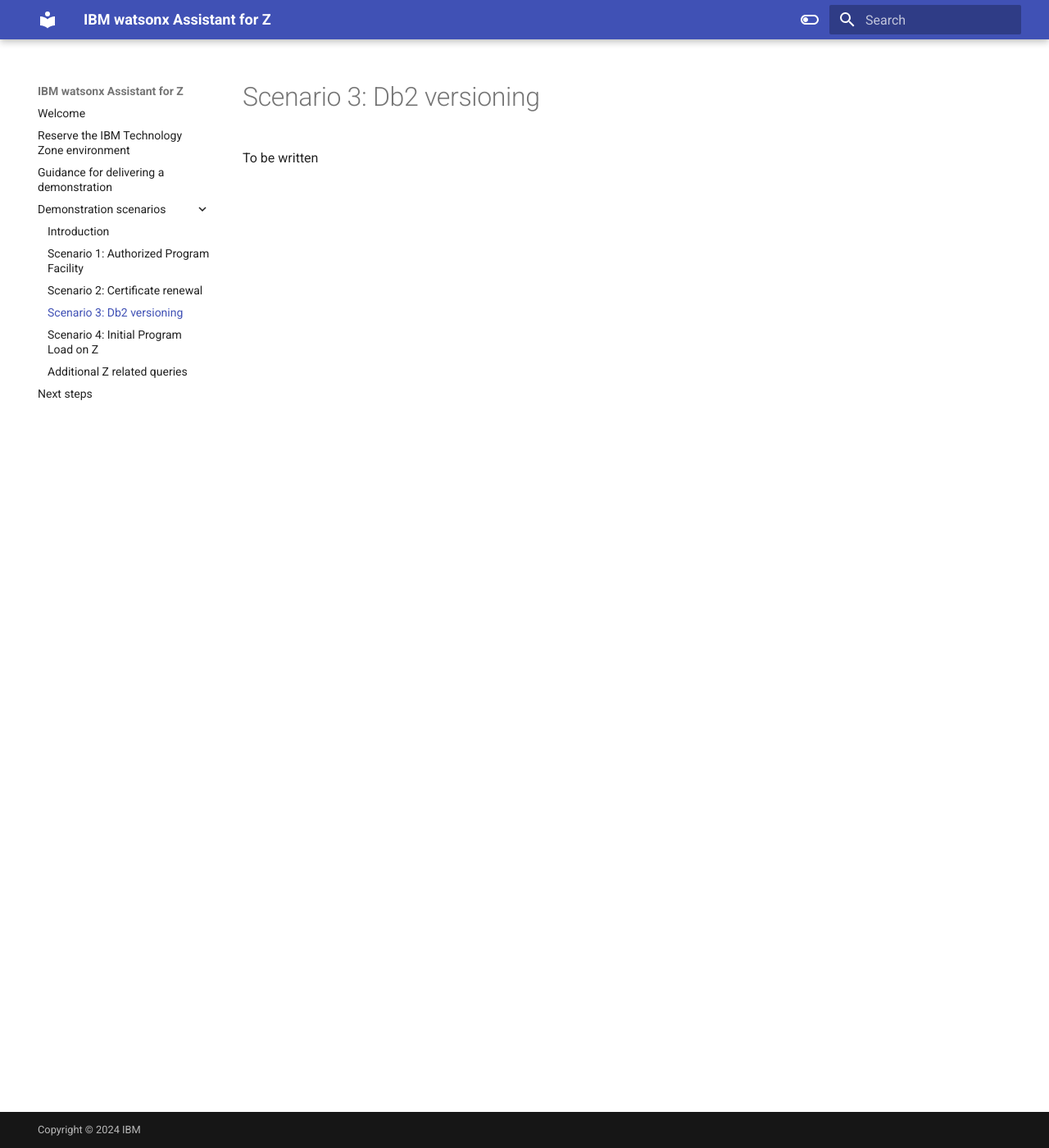
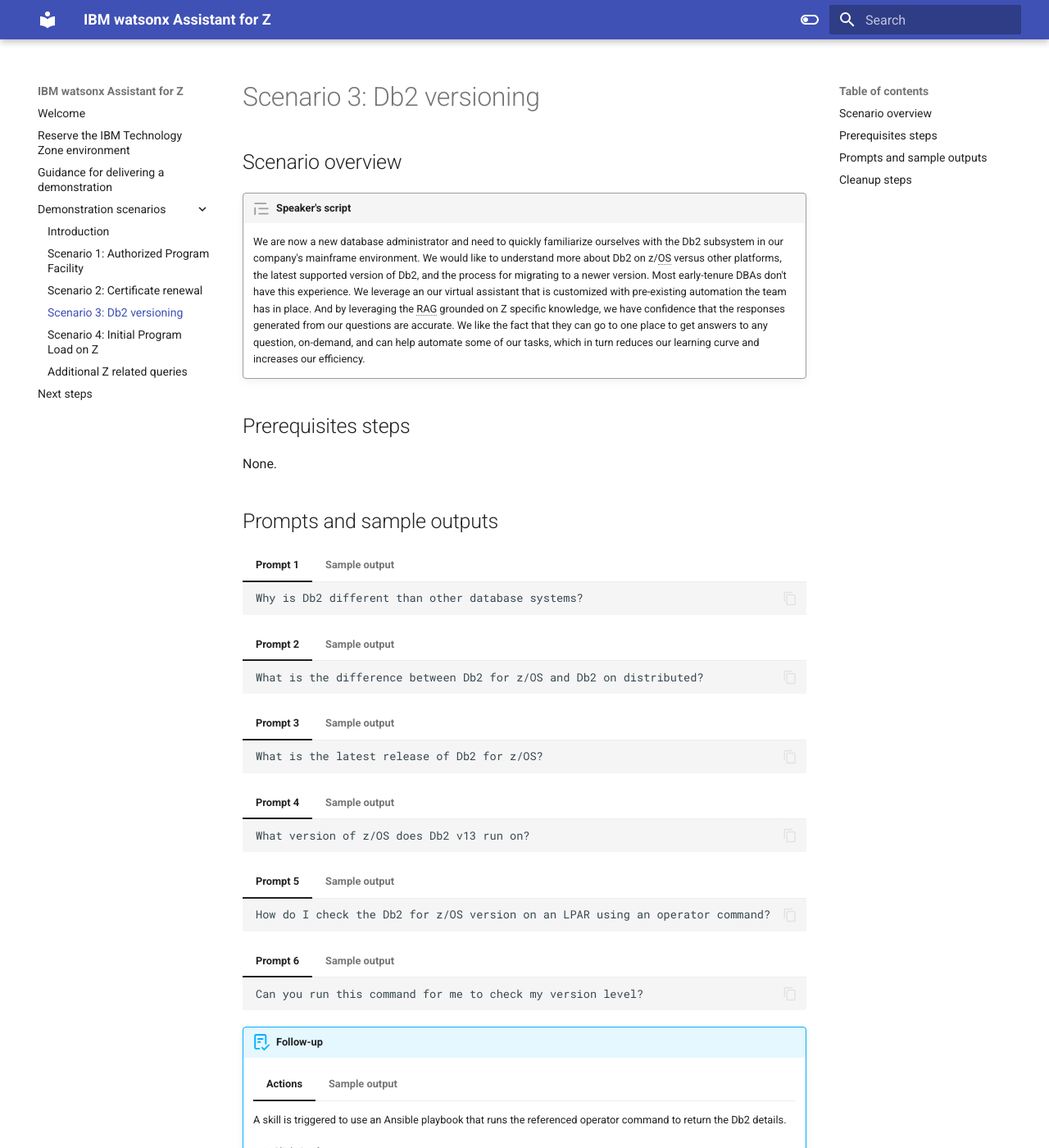
Before and after one commit to IBM/SalesEnablement-L3-watsonx-AssistantForZ, an MkDocs documentation site: the page built from docs/scenarios/db2Versioning.md, in a window 1280 px wide and 1400 px high. Shown: the whole window at 82% size. Built offline with MkDocs 1.6.1 and Material for MkDocs 9.7.7, drawn with Linux system fonts in a browser that asks for light colours; some of the changed text lies outside the part shown.

Commit message:
update db2 scenario

````diff
--- a/docs/scenarios/db2Versioning.md
+++ b/docs/scenarios/db2Versioning.md
@@ -1 +1,103 @@
-To be written
+## Scenario overview
+
+!!! Quote "Speaker's script"
+
+    We are now a new database administrator and need to quickly familiarize ourselves with the Db2 subsystem in our company's mainframe environment. We would like to understand more about Db2 on z/OS versus other platforms, the latest  supported version of Db2, and the process for migrating to a newer version. Most early-tenure DBAs don't have this experience. We leverage an our virtual assistant that is customized with pre-existing automation the team has in place. And by leveraging the RAG grounded on Z specific knowledge, we have confidence that the responses generated from our questions are accurate. We like the fact that they can go to one place to get answers to any question, on-demand, and can help automate some of our tasks, which in turn reduces our learning curve and increases our efficiency.
+
+    *[OS]: Operating System
+    *[RAG]: Retrieval-Augmented Generation
+
+## Prerequisites steps
+None.
+
+## Prompts and sample outputs
+<!--- begin-tab-group --->
+=== "Prompt 1"
+
+    ```
+    Why is Db2 different than other database systems?
+    ```
+
+=== "Sample output"
+    ![](_attachments/db2-001a.png)
+<!--- end-tab-group --->
+<!--- begin-tab-group --->
+=== "Prompt 2"
+
+    ```
+    What is the difference between Db2 for z/OS and Db2 on distributed?
+    ```
+
+=== "Sample output"
+    ![](_attachments/cert-002a.png)
+<!--- end-tab-group --->
+<!--- begin-tab-group --->
+=== "Prompt 3"
+
+    ```
+    What is the latest release of Db2 for z/OS?
+    ```
+
+=== "Sample output"
+    ![](_attachments/cert-003a.png)
+<!--- end-tab-group --->
+<!--- begin-tab-group --->
+=== "Prompt 4"
+
+    ```
+    What version of z/OS does Db2 v13 run on?
+    ```
+
+=== "Sample output"
+    ![](_attachments/cert-004a.png)
+<!--- end-tab-group --->
+<!--- begin-tab-group --->
+=== "Prompt 5"
+
+    ```
+    How do I check the Db2 for z/OS version on an LPAR using an operator command?
+    ```
+
+=== "Sample output"
+    ![](_attachments/cert-005a.png)
+<!--- end-tab-group --->
+<!--- begin-tab-group --->
+=== "Prompt 6"
+
+    ```
+    Can you run this command for me to check my version level?
+    ```
+
+=== "Sample output"
+    ![](_attachments/cert-006a.png)
+<!--- end-tab-group --->
+!!! Abstract "Follow-up"
+
+    <!--- begin-tab-group --->
+    === "Actions"
+
+        A skill is triggered to use an Ansible playbook that runs the referenced operator command to return the Db2 details.
+
+        1. Click **Apply**.
+
+            Point out the Db2 version levels on the LPAR.
+
+            *[LPAR]: Logical Partition
+
+    === "Sample output"
+
+        ![](_attachments/cert-006b.png)
+    <!--- end-tab-group --->
+<!--- end-tab-group --->
+<!--- begin-tab-group --->
+=== "Prompt 7"
+
+    ```
+    How do I migrate from Db2 v12 to Db2 v13 on z/OS?
+    ```
+
+=== "Sample output"
+    ![](_attachments/cert-007a.png)
+<!--- end-tab-group --->
+## Cleanup steps
+None.
--- a/mkdocs.yml
+++ b/mkdocs.yml
@@ -67,6 +67,7 @@ plugins:
 
 markdown_extensions:
   - sane_lists
+  - abbr
   - pymdownx.details
   - admonition
   - pymdownx.highlight:
````
